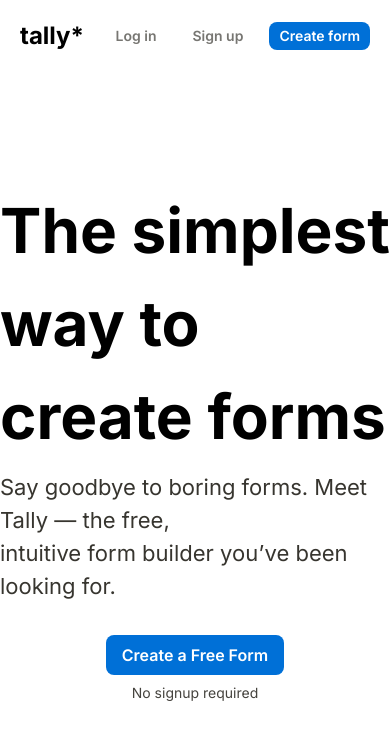
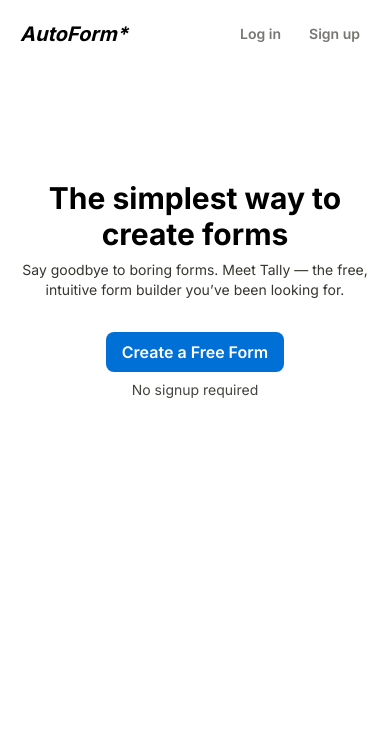
Before and after one commit to abhialuru/tally-clone-frontend-repo, a Next.js app: page / in a window 390 px wide. Shown: the top 740 px of the page. Built offline with nearby package versions, Linux system fonts and the light colour scheme.

Commit message:
made it mobile responsive and added logout option

```diff
--- a/app/dashboard/page.tsx
+++ b/app/dashboard/page.tsx
@@ -1,10 +1,14 @@
+import LogoutButton from "@/components/LogoutButton";
 import ProtectedRoutes from "@/components/ProtectedRoutes";
 
 function DashboardContent() {
   return (
-    <div className="w-full h-screen flex gap-2 justify-center items-center text-2xl font-semibold text-gray-700">
-      Dashboard view
-      <span className="italic text-sm">(In Progress)</span>
+    <div className="w-full h-screen ">
+      <LogoutButton />
+      <div className="w-full h-full flex gap-2 justify-center items-center text-2xl font-semibold text-gray-700">
+        Dashboard view
+        <span className="italic text-sm">(In Progress)</span>
+      </div>
     </div>
   );
 }
--- a/app/forgot-password/page.tsx
+++ b/app/forgot-password/page.tsx
@@ -1,7 +1,8 @@
 "use client";
 import { useState } from "react";
 import { forgotPassword } from "../api/forgotPassword";
-import { Loader } from "lucide-react";
+import { Loader, MoveLeft } from "lucide-react";
+import Link from "next/link";
 
 function page() {
   const [email, setEmail] = useState("");
@@ -27,7 +28,10 @@
 
   return (
     <div className="w-full h-screen flex justify-center items-center">
-      <div className="w-80 h-fit mx-auto">
+      <Link href="/" className="fixed inset-10 flex gap-2 w-fit h-fit">
+        <MoveLeft className="size-6 stroke-[1.5]" /> Go back
+      </Link>
+      <div className="w-[90%] md:w-80 h-fit mx-auto">
         <div className="flex flex-col gap-2 mb-4">
           <h1 className="text-2xl font-semibold text-black">
             We'll send a reset link to your email
--- a/app/login/page.tsx
+++ b/app/login/page.tsx
@@ -4,7 +4,7 @@
 import { loginUser } from "../api/login";
 import { useRouter } from "next/navigation";
 import Link from "next/link";
-import { Loader } from "lucide-react";
+import { Loader, MoveLeft } from "lucide-react";
 
 function page() {
   const [email, setEmail] = useState("");
@@ -40,13 +40,16 @@
 
   return (
     <section className="w-full h-full">
-      <div className="w-95 mx-auto my-24">
+      <Link href="/" className="fixed inset-10 flex gap-2 w-fit h-fit">
+        <MoveLeft className="size-6 stroke-[1.5]" /> Go back
+      </Link>
+      <div className="w-[90%] md:w-95 mx-auto my-24">
         <h1 className="text-2xl mb-8 font-semibold text-black">Welcome back</h1>
         <button
           onClick={() =>
             (window.location.href = `${process.env.NEXT_PUBLIC_BACKEND_URL}/auth/google`)
           }
-          className="font-semibold shrink-0 w-80 text-[#777672] py-2 hover:bg-gray-100 transition-all duration-150 ease-in flex gap-4 justify-center items-center border border-gray-300 rounded-lg"
+          className="font-semibold shrink-0 w-full md:w-80 text-[#777672] py-2 hover:bg-gray-100 transition-all duration-150 ease-in flex gap-4 justify-center items-center border border-gray-300 rounded-lg"
         >
           <span className="size-5">
             <Image
@@ -59,8 +62,11 @@
           </span>
           Continue with Google
         </button>
-        <div className="h-px bg-gray-200 w-80 my-10" />
-        <form onSubmit={handleLogin} className="w-80 flex flex-col gap-5">
+        <div className="h-px bg-gray-200 w-full md:w-80 my-10" />
+        <form
+          onSubmit={handleLogin}
+          className="w-full md:w-80 flex flex-col gap-5"
+        >
           <div className="flex flex-col gap-2 ">
             <p className="font-semibold text-black">Email</p>
             <input
--- a/app/reset-password/page.tsx
+++ b/app/reset-password/page.tsx
@@ -3,7 +3,7 @@
 import React, { useState } from "react";
 import { resetPassword } from "../api/resetPassword";
 import Link from "next/link";
-import { Loader } from "lucide-react";
+import { Loader, MoveLeft } from "lucide-react";
 
 function page() {
   const params = useSearchParams();
@@ -64,7 +64,10 @@
 
   return (
     <div className="w-full flex justify-center items-center h-screen">
-      <div className="w-80 mx-auto">
+      <Link href="/" className="fixed inset-10 flex gap-2 w-fit h-fit">
+        <MoveLeft className="size-6 stroke-[1.5]" /> Go back
+      </Link>
+      <div className="w-[90%] md:w-80 mx-auto">
         <div>
           <h1 className="text-2xl mb-8 font-semibold text-black">
             Create your new password
--- a/app/signup/page.tsx
+++ b/app/signup/page.tsx
@@ -3,7 +3,7 @@
 import { useState } from "react";
 import { signUpUser } from "../api/signup";
 import Link from "next/link";
-import { Loader } from "lucide-react";
+import { Loader, MoveLeft } from "lucide-react";
 
 function page() {
   const [email, setEmail] = useState("");
@@ -36,7 +36,10 @@
 
   return (
     <section className="w-full h-full">
-      <div className="w-80 mx-auto my-24">
+      <Link href="/" className="fixed inset-10 flex gap-2 w-fit h-fit">
+        <MoveLeft className="size-6 stroke-[1.5]" /> Go back
+      </Link>
+      <div className="w-[90%] md:w-80 mx-auto my-24">
         <div className="flex flex-col gap-2 mb-4">
           <h1 className="text-2xl font-semibold text-black">
             Create your Tally acount
@@ -49,7 +52,7 @@
           onClick={() =>
             (window.location.href = `${process.env.NEXT_PUBLIC_BACKEND_URL}/auth/google`)
           }
-          className="font-semibold shrink-0 w-80 text-[#777672] py-2 hover:bg-gray-100 transition-all duration-150 ease-in flex gap-4 justify-center items-center border border-gray-300 rounded-lg"
+          className="font-semibold shrink-0 w-full md:w-80 text-[#777672] py-2 hover:bg-gray-100 transition-all duration-150 ease-in flex gap-4 justify-center items-center border border-gray-300 rounded-lg"
         >
           <span className="size-5">
             <Image
@@ -62,7 +65,7 @@
           </span>
           Continue with Google
         </button>
-        <div className="h-px bg-gray-200 w-80 my-10" />
+        <div className="h-px bg-gray-200 w-full md:w-80 my-10" />
         <form onSubmit={handleSignUp} className="flex flex-col gap-5">
           <div className="flex flex-col gap-2 ">
             <p className="font-semibold text-black">Email</p>
--- a/components/Hero.tsx
+++ b/components/Hero.tsx
@@ -2,12 +2,20 @@
   return (
     <section className="w-full">
       <div className="flex flex-col pt-28 justify-center items-center">
-        <h1 className="text-[62px] font-bold text-black mb-2">
+        <h1 className="text-3xl text-center md:text-[62px] font-bold text-black mb-2">
           The simplest way to create forms
         </h1>
-        <div className="flex flex-col justify-center items-center text-[22px] text-[#37352F] mb-8">
-          <p>Say goodbye to boring forms. Meet Tally — the free,</p>
-          <p>intuitive form builder you’ve been looking for.</p>
+        <div className="flex flex-col justify-center items-center md:text-[22px] text-center text-[#37352F] mb-8">
+          <p className="hidden md:block">
+            Say goodbye to boring forms. Meet Tally — the free,
+          </p>
+          <p className="hidden md:block">
+            intuitive form builder you’ve been looking for.
+          </p>
+          <p className="text-sm">
+            Say goodbye to boring forms. Meet Tally — the free, intuitive form
+            builder you’ve been looking for.
+          </p>
         </div>
         <div className="flex flex-col gap-2 justify-center items-center">
           <button className="bg-[#0070d7] hover:bg-[#025db3] transition-all duration-100 ease-in cursor-pointer rounded-lg text-white px-4 py-2 font-semibold">
--- /dev/null
+++ b/components/LogoutButton.tsx
@@ -0,0 +1,21 @@
+"use client";
+
+import { useRouter } from "next/navigation";
+
+export default function LogoutButton() {
+  const router = useRouter();
+
+  function logout() {
+    localStorage.removeItem("token");
+    router.push("/login");
+  }
+
+  return (
+    <button
+      onClick={logout}
+      className="px-4 py-2 bg-black text-white rounded-lg absolute top-5 right-5 cursor-pointer"
+    >
+      Logout
+    </button>
+  );
+}
--- a/components/Navbar.tsx
+++ b/components/Navbar.tsx
@@ -4,8 +4,10 @@
 function Navbar() {
   return (
     <nav className="w-full p-5 flex justify-between items-center">
-      <div className="text-2xl font-bold text-black">tally*</div>
-      <div className="flex gap-4 justify-center items-center font-semibold">
+      <div className="text-xl md:text-2xl font-bold text-black italic">
+        AutoForm*
+      </div>
+      <div className="flex gap-2 md:gap-4 justify-center items-center font-semibold">
         <Link
           href="/login"
           className="px-2.5 text-sm text-[#777672] hover:text-black transition-all duration-100 ease-in cursor-pointer"
@@ -18,7 +20,7 @@
         >
           Sign up
         </Link>
-        <button className="px-2.5 text-sm text-white bg-[#0070d7] hover:bg-[#025db3] transition-all duration-100 ease-in cursor-pointer p-1 rounded-lg">
+        <button className="hidden md:block px-2.5 text-sm text-white bg-[#0070d7] hover:bg-[#025db3] transition-all duration-100 ease-in cursor-pointer p-1 rounded-lg">
           Create form
         </button>
       </div>
```
